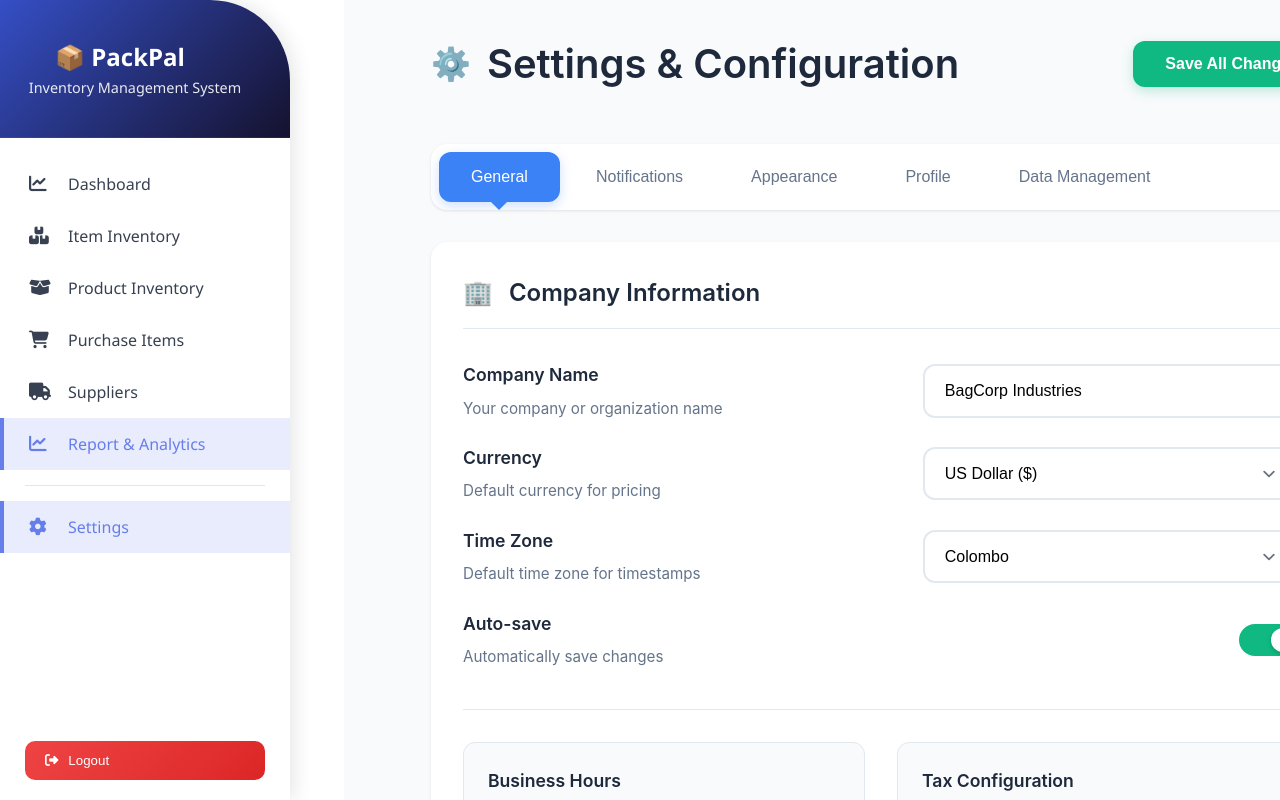
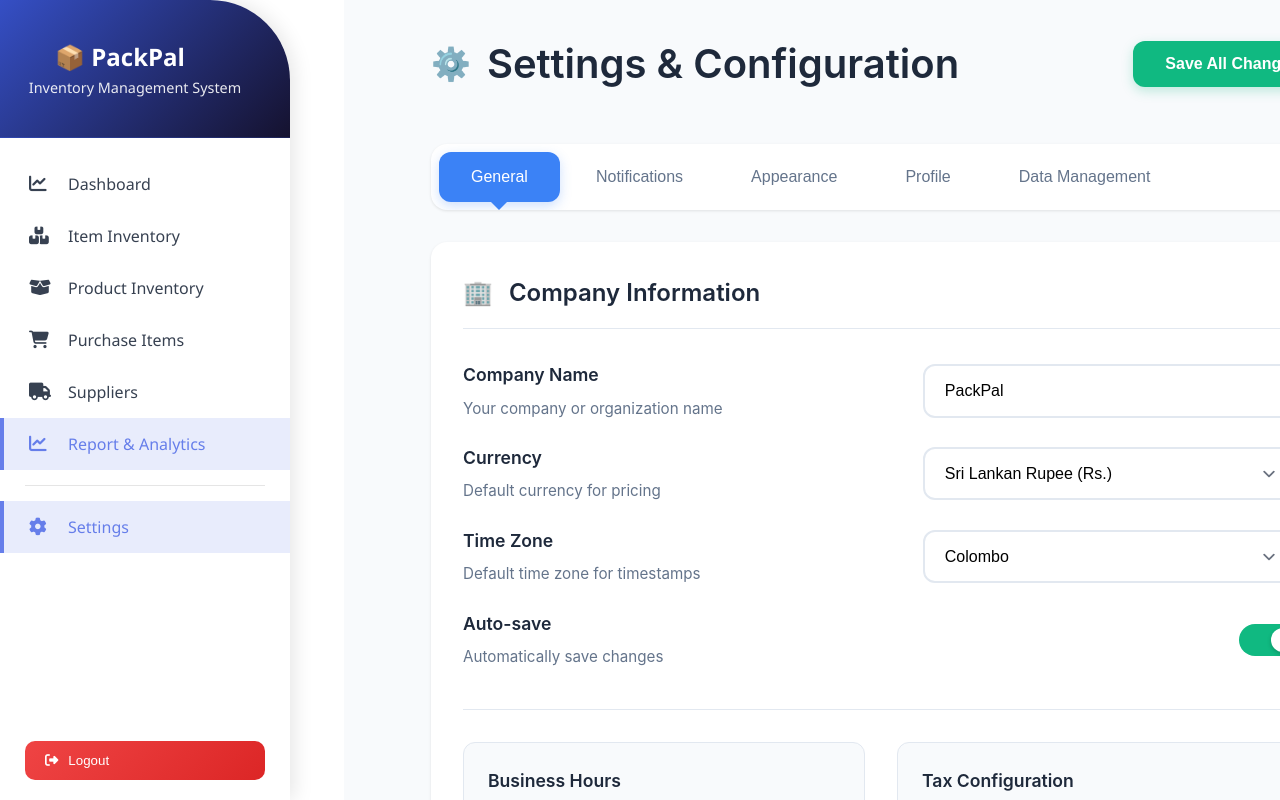
Before and after one commit to pulli27/PackPal, a React (Create React App) app in the folder FrontEnd/packpal/: page /settings in a window 1280 px wide. Shown: the top 800 px of the page. Built offline with nearby package versions, Linux system fonts and the light colour scheme.

Commit message:
edit settings

```diff
--- a/FrontEnd/packpal/src/Components/Settings/Settings.js
+++ b/FrontEnd/packpal/src/Components/Settings/Settings.js
@@ -445,7 +445,7 @@ export default function Setting() {
                       <input
                         type="text"
                         className="form-input"
-                        defaultValue="BagCorp Industries"
+                        defaultValue="PackPal"
                         placeholder="Enter company name"
                       />
                     </div>
@@ -458,10 +458,10 @@ export default function Setting() {
                     </div>
                     <div className="form-control-section">
                       <select className="form-select" defaultValue="USD">
-                        <option value="USD">US Dollar ($)</option>
+                        <option value="USD">Sri Lankan Rupee (Rs.)</option>
                         <option value="EUR">Euro (€)</option>
                         <option value="GBP">British Pound (£)</option>
-                        <option value="LKR">Sri Lankan Rupee (Rs.)</option>
+                        <option value="LKR">US Dollar ($)</option>
                         <option value="INR">Indian Rupee (₹)</option>
                       </select>
                     </div>
```
